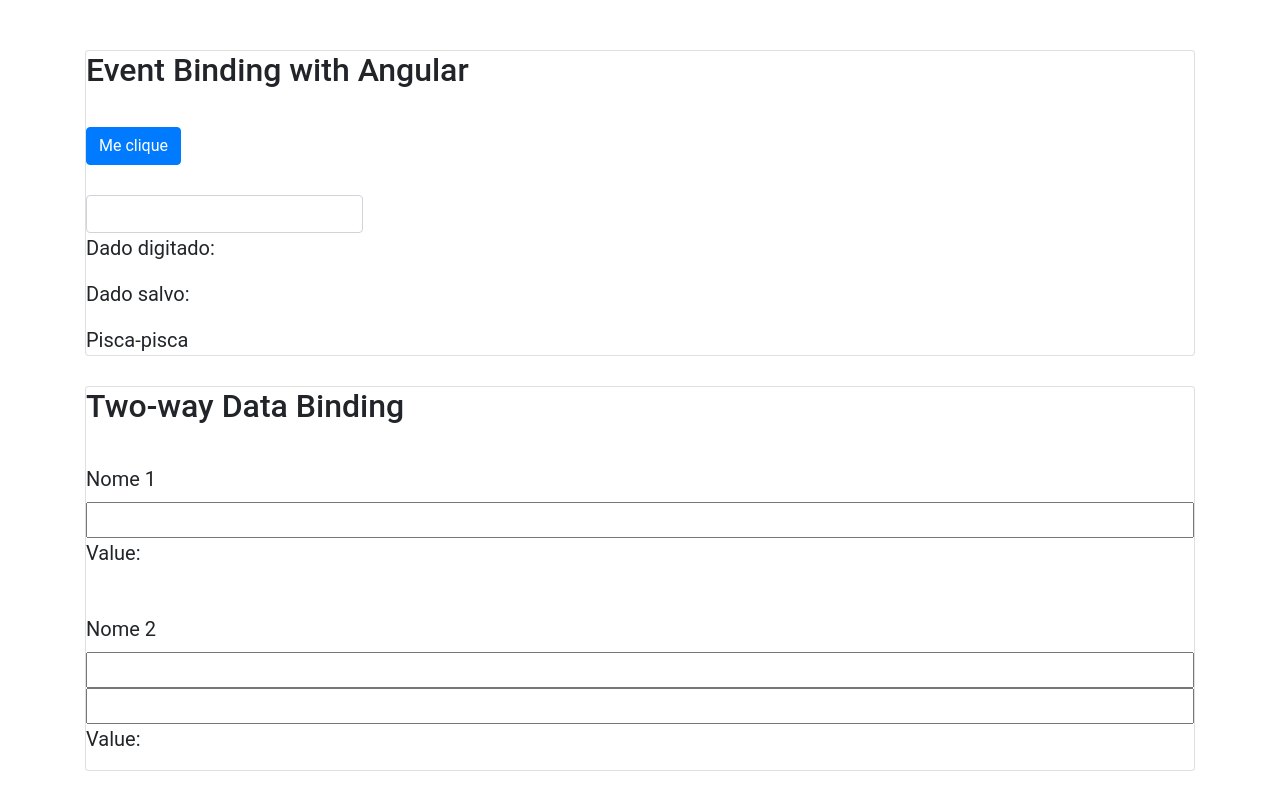
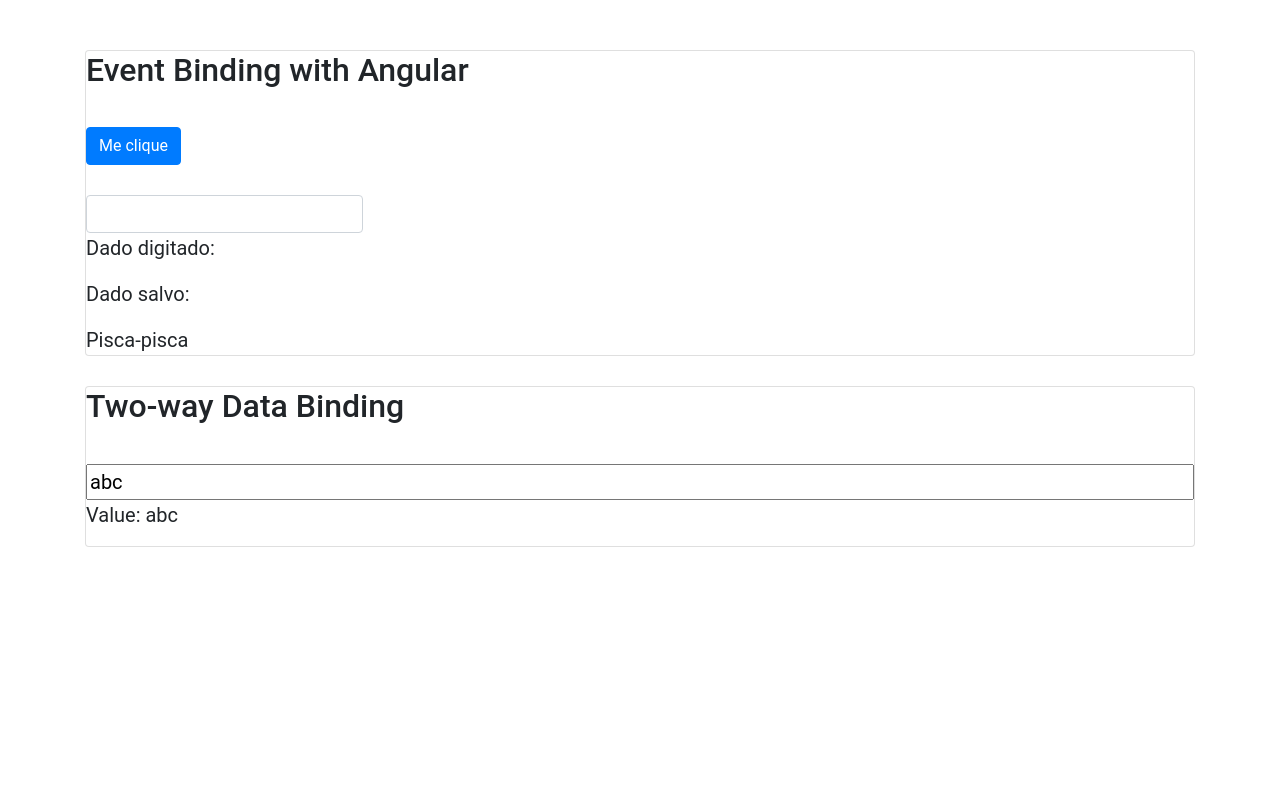
Before and after one commit to leonardofaria00/curso-angular, an Angular app: page / in a window 1280 px wide. Shown: the top 810 px of the page. Built offline with nearby package versions, Linux system fonts and the light colour scheme.

Commit message:
Revert "[UPDATE] Aumentando margem do rodapé"
This reverts commit d20d3e842dab51e266cbaeb6fed3d9c2f7176f74.

```diff
--- a/src/app/app.module.ts
+++ b/src/app/app.module.ts
@@ -1,13 +1,10 @@
 import { NgModule } from '@angular/core';
-import { FormsModule } from '@angular/forms';
 import { BrowserModule } from '@angular/platform-browser';
 import { AppComponent } from './app.component';
 
 import { CursoModule } from './curso/curso.module';
 import { EventBindingComponent } from './event-binding/event-binding.component';
 import { MeuPrimeiroComponent } from './meu-componente/meu-primeiro.component';
-
-
 
 
 @NgModule({
@@ -18,8 +15,7 @@
   ],
   imports: [
     BrowserModule,
-    CursoModule,
-    FormsModule
+    CursoModule
   ],
   providers: [],
   bootstrap: [AppComponent]
--- a/src/app/event-binding/event-binding.component.html
+++ b/src/app/event-binding/event-binding.component.html
@@ -5,24 +5,28 @@
     <button class="btn btn-primary" (click)="botaoClicado()">Me clique</button>
     <br />
     <br />
-    <input class="form-control col-sm-3" type="text" #pegaInput (keyup)="onKeyUp($event)"
-      (blur)="salvarDado(pegaInput.value)" />
+    <input
+      class="form-control col-sm-3"
+      type="text"
+      #pegaInput
+      (keyup)="onKeyUp($event)"
+      (blur)="salvarDado(pegaInput.value)"
+    />
     <p>Dado digitado: {{ valorAtual }}</p>
     <p>Dado salvo: {{ valorSalvo }}</p>
-    <span (mouseover)="onMouseOver()" (mouseout)="onMouseOver()" [class.piscar]="isMouseOver">Pisca-pisca</span>
+    <span
+      (mouseover)="onMouseOver()"
+      (mouseout)="onMouseOver()"
+      [class.piscar]="isMouseOver"
+      >Pisca-pisca</span
+    >
   </div>
 </article>
 <br />
 <article class="card">
   <h2>Two-way Data Binding</h2>
   <br />
-  <label>Nome 1</label>
-  <input type="text" [value]="nome" (input)="nome = $event.target.value" />
-  <p>Value: {{ nome }}</p>
-  <br>
-  <label>Nome 2</label>
-  <input type="text" [(ngModel)]="nome"/>
-  <input type="text" [ngModel]="nome" (ngModelChange)="nome = $event" />
 
+  <input type="nome" name="nome" [value]="nome" (input)="nome = $event.target.value" />
   <p>Value: {{ nome }}</p>
 </article>
--- a/src/app/event-binding/event-binding.component.ts
+++ b/src/app/event-binding/event-binding.component.ts
@@ -10,8 +10,7 @@
   valorAtual: string = '';
   valorSalvo: string = '';
   isMouseOver: boolean = false;
-  nome: string = '';
-
+  nome: string = 'abc';
 
   constructor() { }
 
--- a/src/app/event-binding/event-binding.module.ts
+++ b/src/app/event-binding/event-binding.module.ts
@@ -1,10 +1,12 @@
 import { CommonModule } from '@angular/common';
 import { NgModule } from '@angular/core';
+import { FormsModule } from '@angular/forms';
 
 @NgModule({
   declarations: [],
   imports: [
-    CommonModule
+    CommonModule,
+    FormsModule
   ]
 })
 export class EventBindingModule { }
--- a/src/styles.css
+++ b/src/styles.css
@@ -3,5 +3,5 @@
     font-family: 'Roboto', sans-serif;
     font-size: 20px;
     margin-top: 50px;
-    margin-bottom: 100px;
+    margin-bottom: 30px;
   }
```
